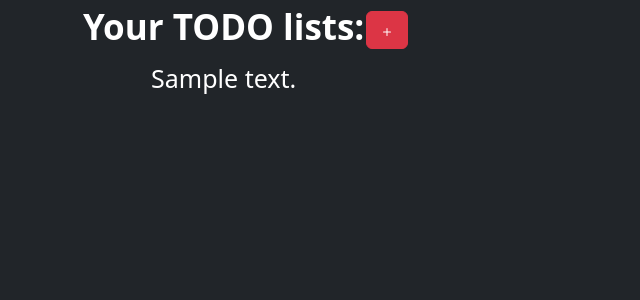
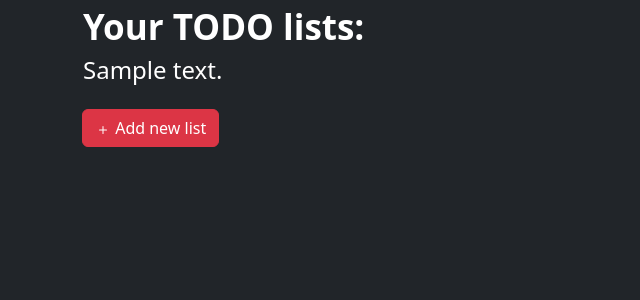
Before and after one commit to natix-x/Plan-And-Dream-Web-App, a Flask app: a page that uses app/blueprints/user_page/templates/user_page.html in a window 1280 px wide. Shown: the part 56-356 px from the top of the page, without its empty margins (0-640 px from the left). Run offline with Flask 3, Linux system fonts and the light colour scheme; a user stored in the database is signed in; tables that the repository leaves empty hold one stand-in row (values such as "Sample post"); parts of the project's set-up code (start-up, migrations or seed data) failed here and were passed over.

Commit message:
add posibility for user to add things to specific lists and displaying all things belonging to particular lists

```diff
--- a/app/blueprints/user_page/routes.py
+++ b/app/blueprints/user_page/routes.py
@@ -1,25 +1,71 @@
 from app.blueprints.user_page import user_page
 from app import app, db
-from flask import render_template, request
+from flask import render_template, request, abort, redirect, url_for
 from database.models.lists import Lists
+from database.models.todo import ThingsToDo
 from flask_login import login_required, current_user
 from app.blueprints.user_page.form import ListItem
 
 
 @user_page.route("/user_page/<username>", methods=["GET", "POST"])
 @login_required
-def user_page(username):
-    list_item = ListItem()
-    if request.method == "POST" and list_item.validate_on_submit():
-        new_item = Lists(
-            text=list_item.title.data,  # add new_list title to the table 'lists'
-            user_id=current_user.id,
-        )
+def user_page_view(username):
+    """
+    if user is logged gives him possibility to add new list titles and things to particular lists
+    :param username: entered nickname after /user_page/
+    :return: user_page (unique for every user) or HTTP 403 if user is not currently logged in
+    """
+    if username != current_user.username:
+        abort(403)  # HTTP 403
+
+    list_title = ListItem()  # create ListTitle object named 'list title'
+    thing_to_do = ListItem()  # create ListItem object named 'thing_to_do'
+
+    user_lists = Lists.query.filter_by(
+        user_id=current_user.id
+    ).all()  # return all list titles belonging to current user
+
+    return render_template(
+        "user_page.html",
+        list_title=list_title,
+        thing_to_do=thing_to_do,
+        user_lists=user_lists,
+        ThingsToDo=ThingsToDo,
+    )
+
+
+@user_page.route("/add_list_title/<int:user_id>", methods=["POST"])
+@login_required
+def add_list_title(user_id):
+    """
+    adds new lists for particular user defined by his id
+    :param user_id: primary key of current user
+    :return: updated database with added new list to Lists table
+    """
+    list_title = ListItem()
+
+    if list_title.validate_on_submit():
+        new_item = Lists(text=list_title.text.data, user_id=user_id)
         db.session.add(new_item)
         db.session.commit()
 
-    user_items = Lists.query.filter_by(
-        user_id=current_user.id
-    ).all()  # return all list titles belonging to current user
+    return redirect(url_for("user_page.user_page_view", username=current_user.username))
 
-    return render_template("user_page.html", list_item=list_item, user_items=user_items)
+
+@user_page.route("/add_thing_todo/<int:list_id>", methods=["POST"])
+@login_required
+def add_thing_todo(list_id):
+    """
+    adds things to particular lists based on specific list_id
+    :param list_id: primary key of chosen list
+    :return: updated database with added new thing to ThingsToDo table
+    """
+    list_title = Lists.query.get(list_id)
+
+    thing_to_do = ListItem()
+    if thing_to_do.validate_on_submit():
+        new_thing = ThingsToDo(text=thing_to_do.text.data, list_id=list_title.id)
+        db.session.add(new_thing)
+        db.session.commit()
+
+    return redirect(url_for("user_page.user_page_view", username=current_user.username))
--- a/app/blueprints/user_page/templates/user_page.html
+++ b/app/blueprints/user_page/templates/user_page.html
@@ -2,11 +2,6 @@
 {% block title %}User Page{% endblock %}
 {% block content %}
 <style>
-   td {
-   padding: 5px;
-   text-align: center;
-   font-size: 25px;
-   }
    th {
    font-size: 35px;
    }
@@ -18,24 +13,57 @@
             <thead>
                <tr class="table-dark">
                   <th scope="col">Your TODO lists:</th>
-                  <th>
-                     <button type="button" class="btn btn-danger" data-bs-toggle="modal" data-bs-target="#staticBackdrop">
-                        <svg xmlns="http://www.w3.org/2000/svg" width="16" height="16" fill="currentColor" class="bi bi-plus" viewBox="0 0 16 16">
-                           <path d="M8 4a.5.5 0 0 1 .5.5v3h3a.5.5 0 0 1 0 1h-3v3a.5.5 0 0 1-1 0v-3h-3a.5.5 0 0 1 0-1h3v-3A.5.5 0 0 1 8 4"></path>
-                        </svg>
-                        <span class="visually-hidden">Add list</span>
-                     </button>
-                  </th>
+                  <th></th>
+                  <th></th>
                </tr>
             </thead>
             <tbody>
-               {% for item in user_items %}
+               {% for list in user_lists %}
                <tr class="table-dark">
-                  <td class="table-dark">{{ item.text }}</td>
+                  <td class="align-middle">
+                     <div class="d-flex">
+                        <div class="accordion-item">
+                           <h2 class="accordion-header">
+                              <button class="accordion-button collapsed custom-button fs-4" type="button" data-bs-toggle="collapse" data-bs-target="#collapse{{ loop.index }}" aria-expanded="false" aria-controls="collapse{{ loop.index }}">
+                              {{ list.text }}
+                              </button>
+                           </h2>
+                           <div id="collapse{{ loop.index }}" class="accordion-collapse collapse" data-bs-parent="#accordionExample">
+                              <div class="accordion-body">
+                                 {% set things = ThingsToDo.query.filter_by(list_id=list.id).all() %}
+                                 <ul>
+                                    {% for thing in things %}
+                                    <li>{{ thing.text }}</li>
+                                    {% endfor %}
+                                 </ul>
+                                 <form method="post" action="{{ url_for('user_page.add_thing_todo', list_id=list.id) }}">
+                                    {{ thing_to_do.hidden_tag() }}
+                                    <div class="modal-body">
+                                       <div class="mb-3">
+                                          <label for="exampleThing1" class="form-label" ></label>
+                                          <input type="text" class="form-control" id="exampleThing1" name="text">
+                                       </div>
+                                    </div>
+                                    <div class="modal-footer">
+                                       <button type="submit" class="btn btn-light">Add</button>
+                                    </div>
+                                 </form>
+                              </div>
+                           </div>
+                        </div>
+                     </div>
+                  </td>
                </tr>
                {% endfor %}
             </tbody>
          </table>
+         <br>
+         <button type="button" class="btn btn-danger" data-bs-toggle="modal" data-bs-target="#staticBackdrop">
+            <svg xmlns="http://www.w3.org/2000/svg" width="16" height="16" fill="currentColor" class="bi bi-plus" viewBox="0 0 16 16">
+               <path d="M8 4a.5.5 0 0 1 .5.5v3h3a.5.5 0 0 1 0 1h-3v3a.5.5 0 0 1-1 0v-3h-3a.5.5 0 0 1 0-1h3v-3A.5.5 0 0 1 8 4"></path>
+            </svg>
+            Add new list
+         </button>
       </div>
    </div>
 </div>
@@ -47,12 +75,12 @@
             <h5 class="modal-title" id="staticBackdropLabel">Add new TO DO list</h5>
             <button type="button" class="btn-close" data-bs-dismiss="modal" aria-label="Close"></button>
          </div>
-         <form method="post">
-            {{ list_item.hidden_tag() }}
+         <form method="post" action="{{ url_for('user_page.add_list_title', user_id = current_user.id) }}">
+            {{ list_title.hidden_tag() }}
             <div class="modal-body">
                <div class="mb-3">
                   <label for="exampleTitle1" class="form-label" ></label>
-                  <input type="text" class="form-control" id="exampleTitle1" name="title">
+                  <input type="text" class="form-control" id="exampleTitle1" name="text">
                </div>
             </div>
             <div class="modal-footer">
```
